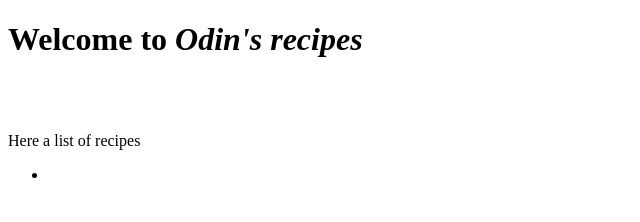
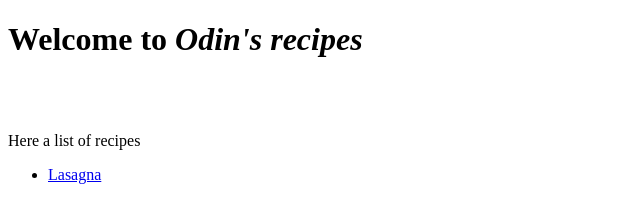
Before and after one commit to J-A-Luis/First-Web-Page, a plain HTML site: page index.html in a window 1280 px wide. Shown: the full height of the page, 0-640 px from the left. Drawn offline with Linux system fonts and the light colour scheme.

```diff
--- a/index.html
+++ b/index.html
@@ -9,7 +9,11 @@
     <br />
     <p>Here a list of recipes</p>
     <ul>
-      <li><a href="recipes/lasagna" target="_self" rel="noreferred"></a></li>
+      <li>
+        <a href="/recipes/lasagna" target="_self" rel="noreferrer noopener"
+          >Lasagna</a
+        >
+      </li>
     </ul>
   </body>
 </head>
```
